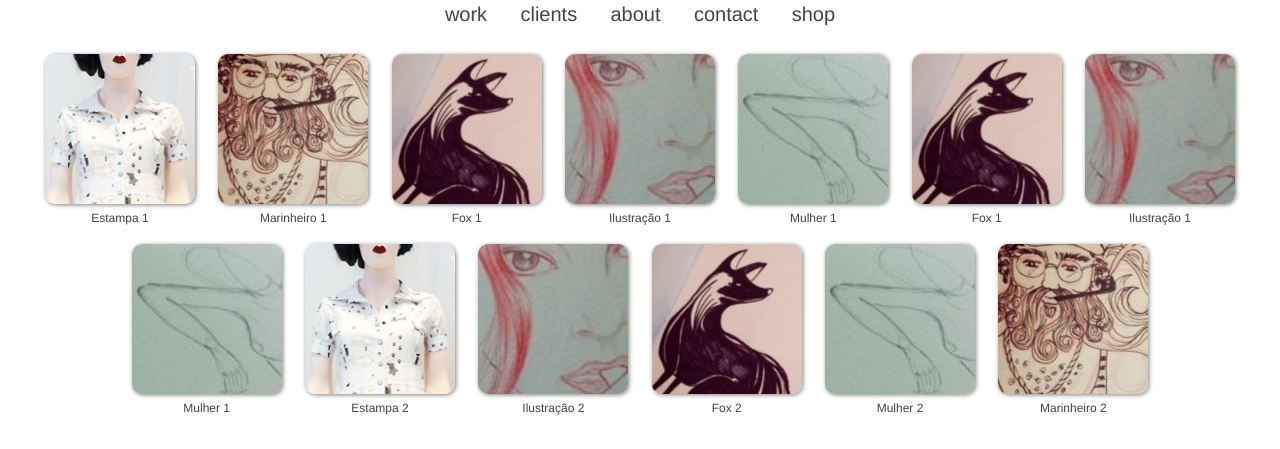
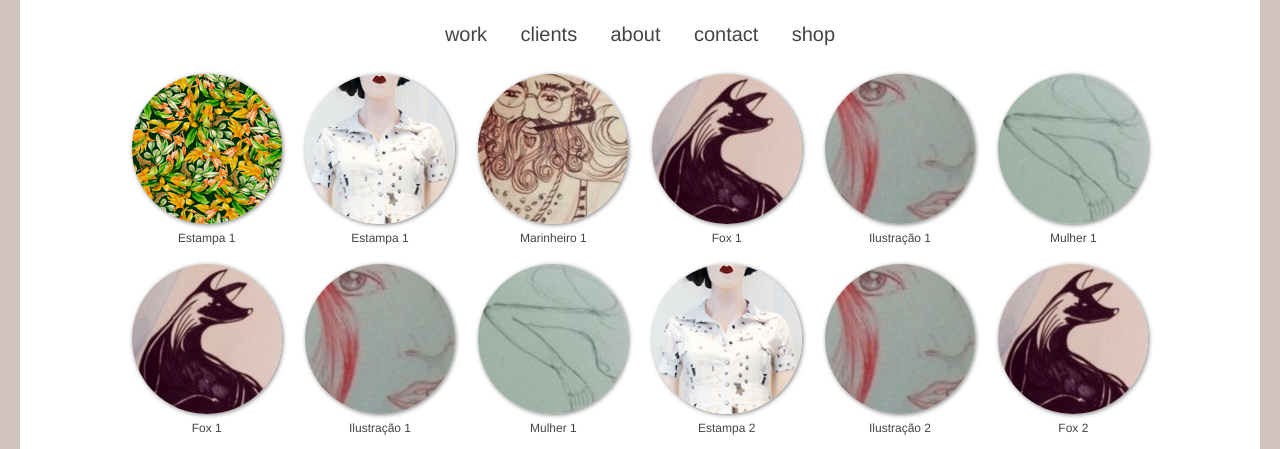
Before and after one commit to jampow/sophialongo, a plain HTML site: page index.html in a window 1280 px wide. Shown: the part 121-570 px from the top of the page. Drawn offline with Linux system fonts and the light colour scheme.

Commit message:
arredondando thumbs e adicionando moldura ao site

```diff
--- a/index.html
+++ b/index.html
@@ -13,6 +13,7 @@
   <title>Sophia Longo</title>
 </head>
 <body>
+  <div id="wrapper">
     <header class="center">
       <a href="/">SOPHIA LOnGO</a>
     </header>
@@ -37,6 +38,12 @@
     <section id="main">
 
       <ul class="portfolio">
+        <li data-id="100" rel="estampa">
+          <a href="/album/estampa1-capa.html" rel="estampa">
+            <img src="images/folhagem-capa.jpg" alt="img1" />
+            <span>Estampa 1</span>
+          </a>
+        </li>
         <li data-id="10" rel="estampa">
           <a href="/album/estampa.html" rel="estampa">
             <img src="images/estampa1-capa.png" alt="img1" />
@@ -118,6 +125,12 @@
       </ul>
 
       <ul class="dic hide">
+        <li data-id="100" class="all estampa">
+          <a href="/album/estampa1-capa.html" rel="estampa">
+            <img src="images/folhagem-capa.jpg" alt="img1" />
+            <span>Estampa 1</span>
+          </a>
+        </li>
         <li data-id="10" class="all estampa">
           <a href="album/estampa.html" rel="estampa">
             <img src="images/estampa1-capa.png" alt="img1" />
@@ -206,6 +219,9 @@
         <p>Lorem ipsum dolor sit amet, consectetur adipiscing elit. Nullam sem est, semper consectetur scelerisque dictum, auctor vitae velit. Fusce non mi neque, vitae sagittis lectus. Suspendisse interdum convallis arcu, non bibendum velit fringilla non. Donec id nibh eu justo vulputate volutpat. Proin vitae orci, tempus id mattis sit amet, rutrum quis purus. Nam vel libero orci. Vestibulum nulla nunc, pretium at tincidunt eu, laoreet vitae est.</p>
         <p>Donec lectus neque, molestie at adipiscing ut, ultrices sed diam. Curabitur at neque non purus aliquet fringilla at quis arcu. Fusce tellus velit, dictum ut porta a, laoreet vitae augue. Proin eget elit amet sem. Etiam viverra ipsum quis leo viverra id pharetra nibh cursus. Ut egestas dui vitae tellus ultrices sollicitudin. In vitae neque a neque fermentum pharetra. Integer pretium libero a neque aliquam hendrerit.</p>
       </div>
+    </footer>
+  </div>
+    <footer>
       <div id="contact">
         <h2>Contato</h2>
         <a href="mailto:sophialongo@uol.com.br">sophialongo@uol.com.br</a>
--- a/stylesheets/application.css
+++ b/stylesheets/application.css
@@ -1,3 +1,12 @@
+body {
+  background-color: rgb(207, 194, 191);
+  padding: 20px;
+}
+
+#wrapper {
+  background-color: #fff;
+}
+
 a {
   color: #444;
   text-decoration: none;
@@ -62,7 +71,7 @@ ul.portfolio img {
 
   -webkit-border-radius: 10px;
   -moz-border-radius: 10px;
-  border-radius: 10px;
+  border-radius: 50%;
 }
 
 ul.portfolio img:hover,
@@ -75,7 +84,7 @@ ul.portfolio a:hover img {
   -webkit-border-radius: 10px;
   -moz-border-radius: 10px;
   -khtml-border-radius: 10px;
-  border-radius: 10px;
+  border-radius: 50%;
 }
 
 ul.portfolio img:hover span,
```
Also changed, not shown: images/folhagem-capa.jpg (added). Lines whose indentation alone changed are shown as unchanged.
